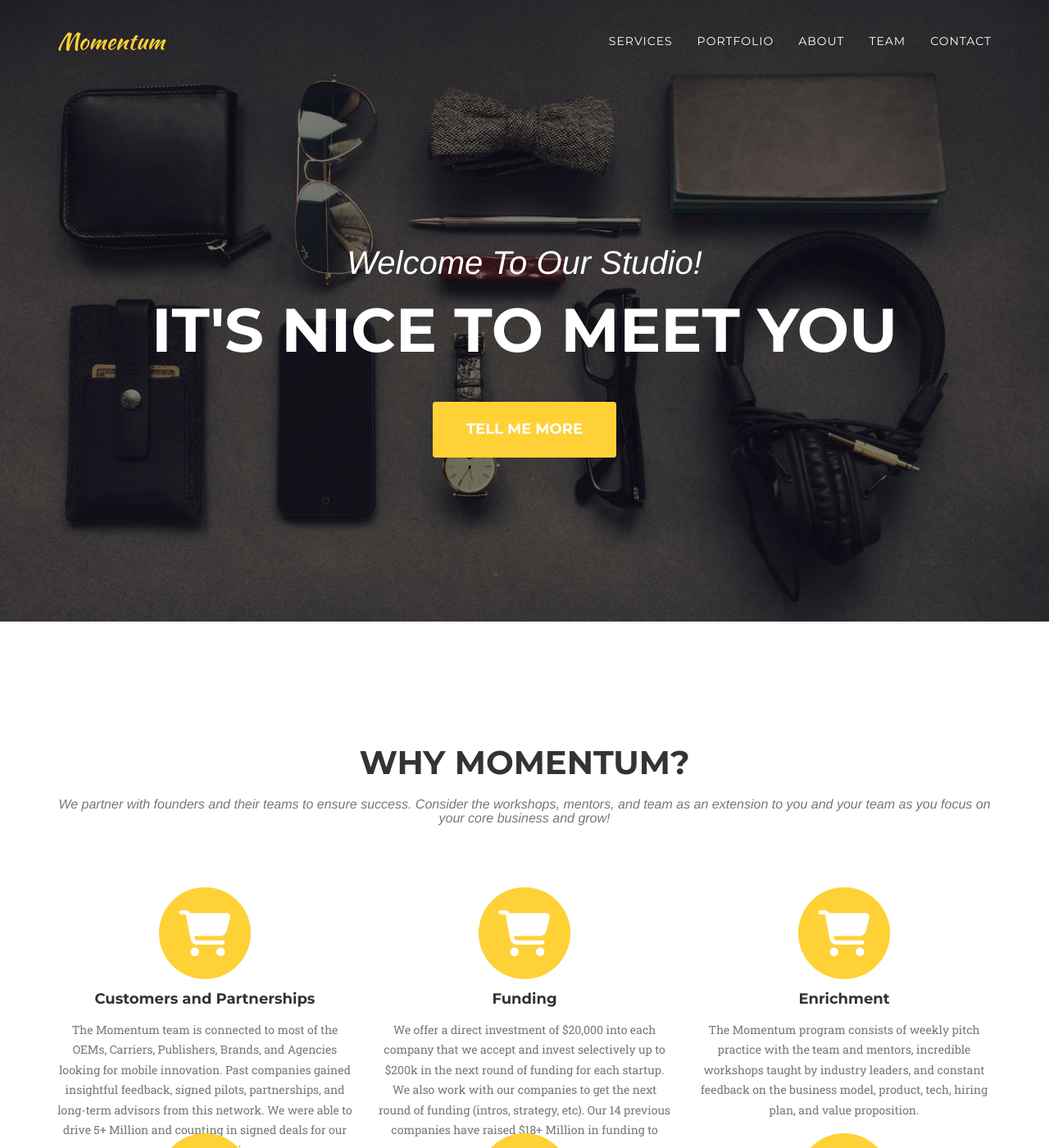
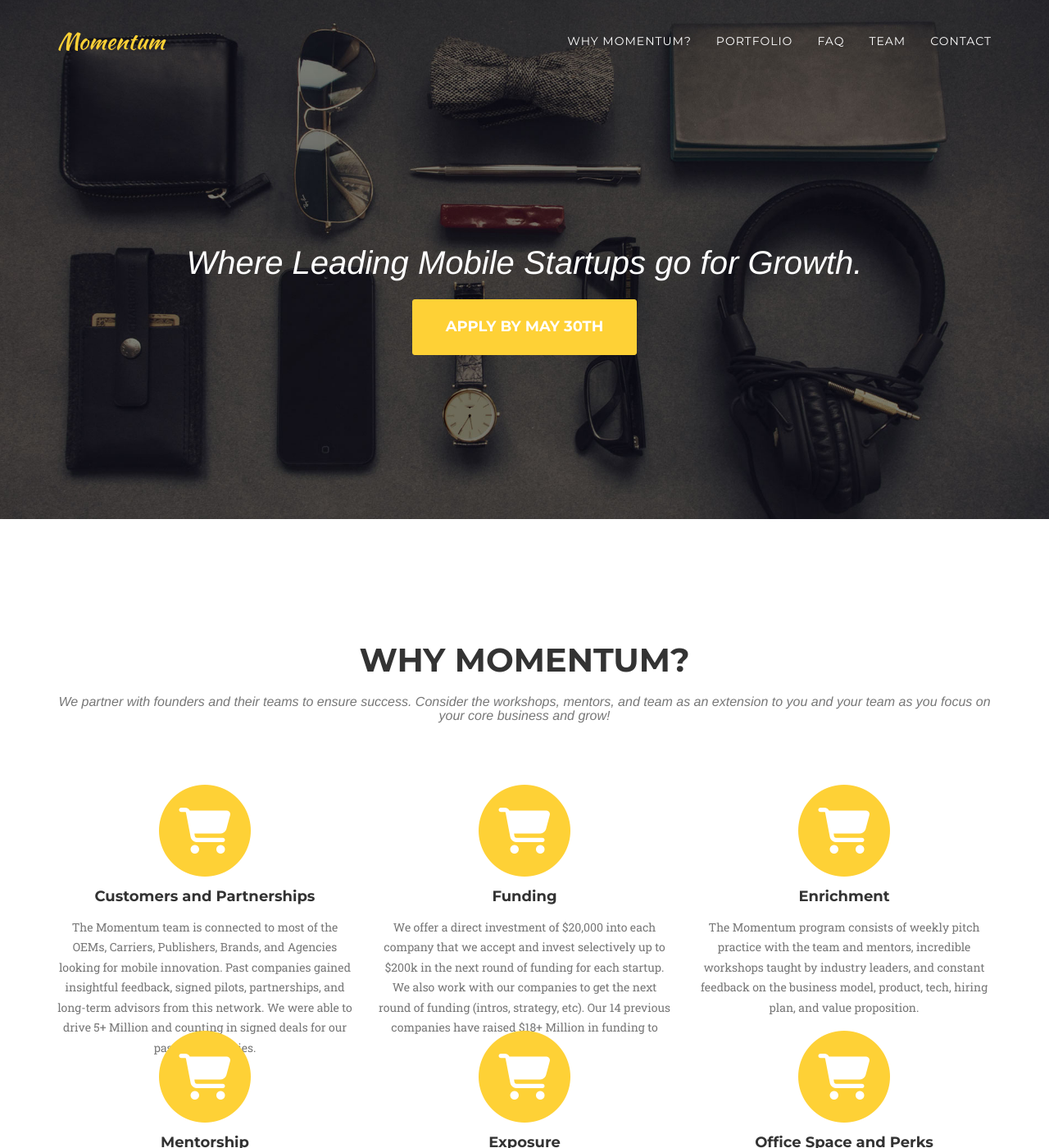
Before and after one commit to mobilemonday/momentum, a Jekyll site: the page built from index.html, in a window 1280 px wide and 1400 px high. Shown: the whole window at 82% size. Built offline with Jekyll 4.4.1, drawn with Linux system fonts in a browser that asks for light colours; nearby versions of some CDN libraries; some web fonts are replaced; library files that are not in the unit come from our copies; Markdown is read by kramdown in place of the engine named in the settings; some of the changed text lies outside the part shown.

Commit message:
more changes

```diff
--- a/_layouts/agency.html
+++ b/_layouts/agency.html
@@ -34,6 +34,9 @@
       }
       #portfolio .portfolio-item .portfolio-link .portfolio-hover:hover {
         background-color:rgba(2,2,2,0.4);
+      }
+      .team.team-member img {
+        width:220px;
       }
       .partner img {
         width:200px;
@@ -75,13 +78,13 @@
                         <a href="#page-top"></a>
                     </li>
                     <li>
-                        <a class="page-scroll" href="#services">Services</a>
+                        <a class="page-scroll" href="#services">{{ page.program.title }}</a>
                     </li>
                     <li>
-                        <a class="page-scroll" href="#portfolio">Portfolio</a>
+                        <a class="page-scroll" href="#portfolio">{{ page.portfolio.title }}</a>
                     </li>
                     <li>
-                        <a class="page-scroll" href="#about">About</a>
+                        <a class="page-scroll" href="#about">{{ page.about.title }}</a>
                     </li>
                     <li>
                         <a class="page-scroll" href="#team">Team</a>
@@ -100,9 +103,9 @@
     <header>
         <div class="container">
             <div class="intro-text">
-                <div class="intro-lead-in">Welcome To Our Studio!</div>
-                <div class="intro-heading">It's Nice To Meet You</div>
-                <a href="#services" class="page-scroll btn btn-xl">Tell Me More</a>
+                <div class="intro-lead-in">{{ page.intro.tagline }}</div>
+                <!-- <div class="intro-heading">It's Nice To Meet You</div> -->
+                <a href="{{ page.intro.button.link }}" class="btn btn-xl">{{ page.intro.button.text }}</a>
             </div>
         </div>
     </header>
@@ -161,18 +164,16 @@
         </div>
     </section>
 
-    <section id="about" class="bg-light-gray">
+    <section id="about">
       <div class="container">
         <div class="row">
           <div class="col-lg-12 text-center">
-            <h2 class="section-heading">{{ page.faq.title }}</h2>
-            <h3 class="section-subheading text-muted">{{ page.faq.intro }}</h3>
+            <h2 class="section-heading">{{ page.about.title }}</h2>
+            <h3 class="section-subheading text-muted">{{ page.about.intro }}</h3>
           </div>
         </div>
         <div class="row">
-          <ul>
-            {% for item in page.faq.list %}
-            <li>
+            {% for item in page.about.list %}
               <h4>{{ item.q }}</h4>
               {% if item.a %}<p>{{ item.a }}</p>{% endif %}
               {% if item.bullets %}
@@ -182,9 +183,7 @@
                 {% endfor %}
               </ul>
               {% endif %}
-            </li>
             {% endfor %}
-          </ul>
         </div>
       </div>
     </section>
@@ -194,25 +193,27 @@
         <div class="container">
             <div class="row">
                 <div class="col-lg-12 text-center">
-                    <h2 class="section-heading">Our Amazing Team</h2>
-                    <h3 class="section-subheading text-muted">Lorem ipsum dolor sit amet consectetur.</h3>
+                    <h2 class="section-heading">{{ page.team.title }}</h2>
+                    <h3 class="section-subheading text-muted">{{ page.team.intro }}</h3>
                 </div>
             </div>
             <div class="row">
               {% for member in page.team.members %}
                 <div class="col-sm-6">
-                    <div class="team-member">
-                        <img src="assets/vendor/img/team/1.jpg" class="img-responsive img-circle" alt="">
+                    <div class="team-member team">
+                        <a href="{{  }}">
+                          <img src="assets/img/{{ member.photo }}" class="img-responsive img-circle" alt="">
+                        </a>
                         <h4>{{ member.name }}</h4>
-                        <p class="text-muted">{{ member.title }}r</p>
-                        <ul class="list-inline social-buttons">
+                        <p class="text-muted">{{ member.title }}</p>
+                        <!-- <ul class="list-inline social-buttons">
                             <li><a href="#"><i class="fa fa-twitter"></i></a>
                             </li>
                             <li><a href="#"><i class="fa fa-facebook"></i></a>
                             </li>
                             <li><a href="#"><i class="fa fa-linkedin"></i></a>
                             </li>
-                        </ul>
+                        </ul> -->
                     </div>
                 </div>
               {% endfor %}
```
